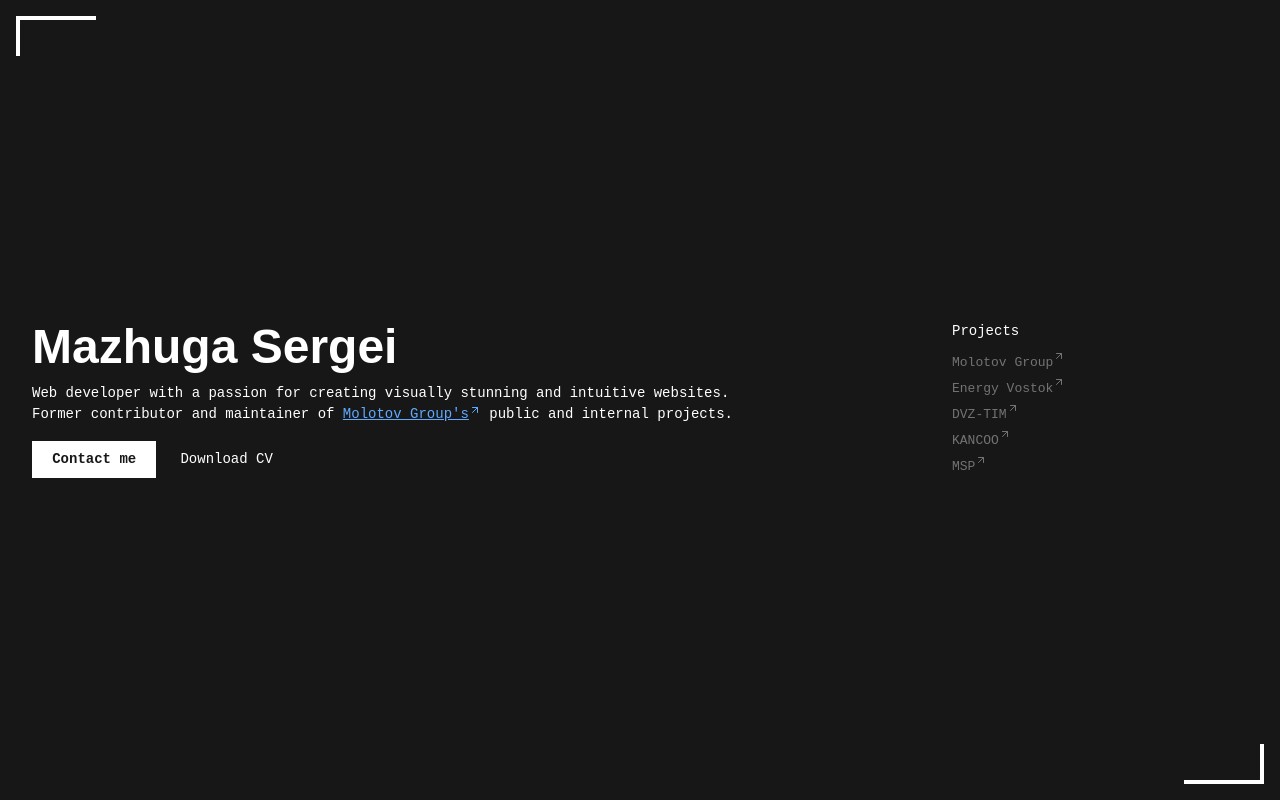
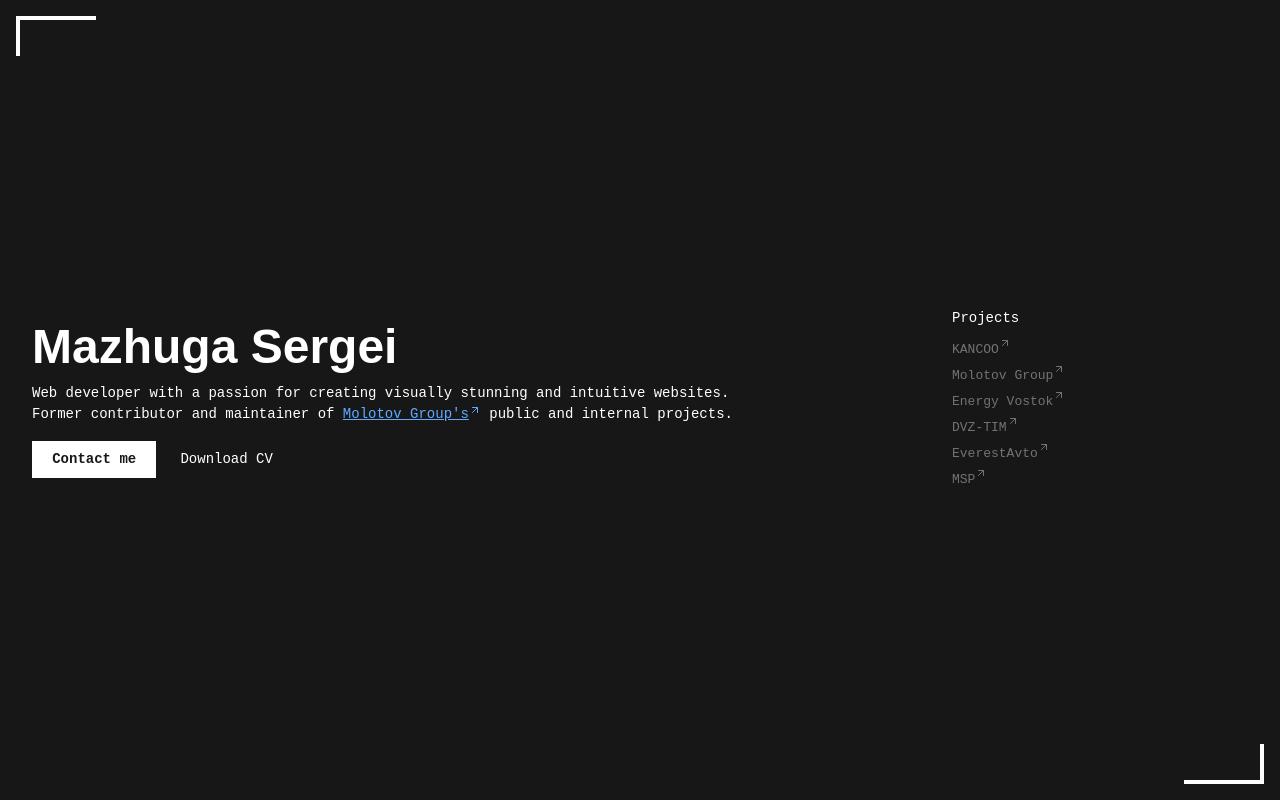
Before and after one commit to mazhugasergei/mazhugasergei.github.io, a Next.js app: page / in a window 1280 px wide. Built offline with nearby package versions, Linux system fonts and the light colour scheme; a web font is replaced by a local one.

Commit message:
projects: add everestavtovl.ru

```diff
--- a/app/components/aside.tsx
+++ b/app/components/aside.tsx
@@ -59,6 +59,10 @@ export const Projects = React.forwardRef<HTMLDivElement, React.HTMLAttributes<HT
   ({ className, ...props }, ref) => {
     const projects = [
       {
+        name: "KANCOO",
+        href: "https://www.kancoo.tech",
+      },
+      {
         name: "Molotov Group",
         href: "https://molotov-group.ru",
       },
@@ -71,8 +75,8 @@ export const Projects = React.forwardRef<HTMLDivElement, React.HTMLAttributes<HT
         href: "https://dvz-tim.ru",
       },
       {
-        name: "KANCOO",
-        href: "https://www.kancoo.tech",
+        name: "EverestAvto",
+        href: "https://everestavtovl.ru",
       },
       {
         name: "MSP",
```
